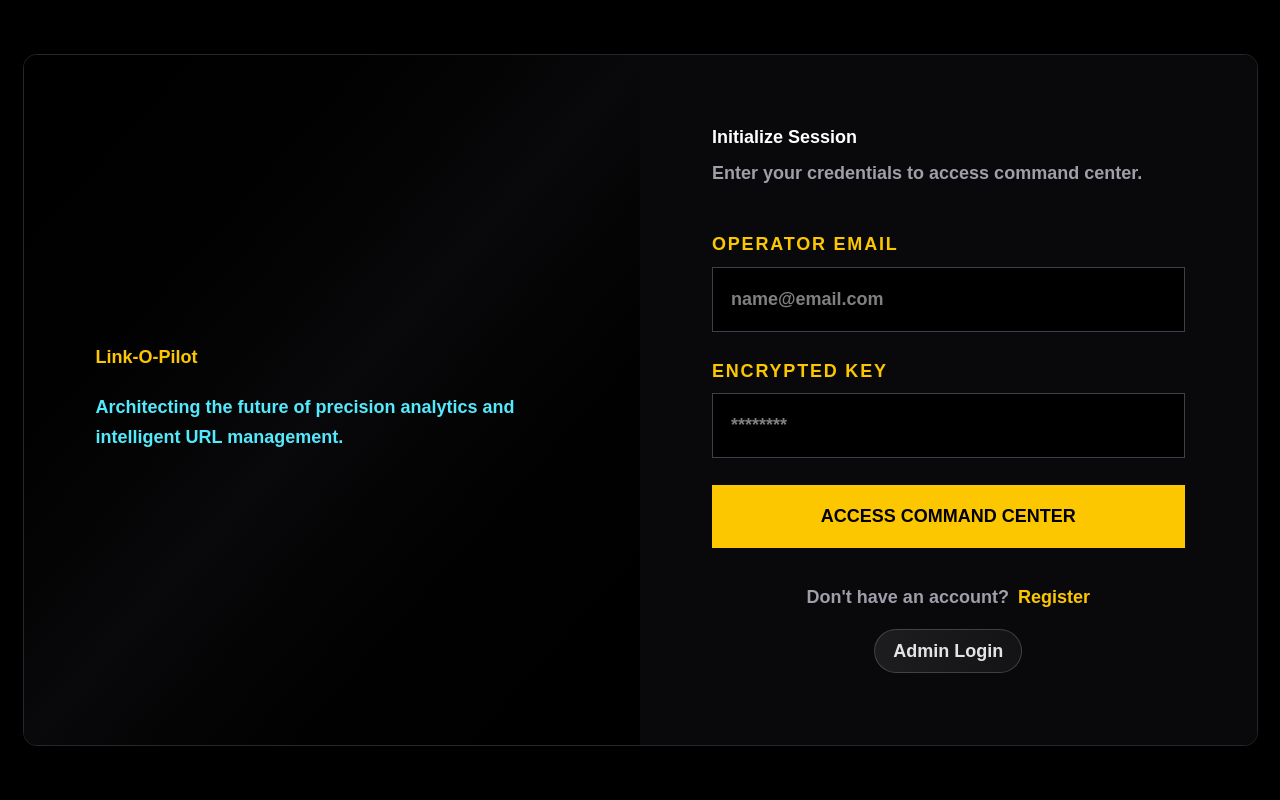
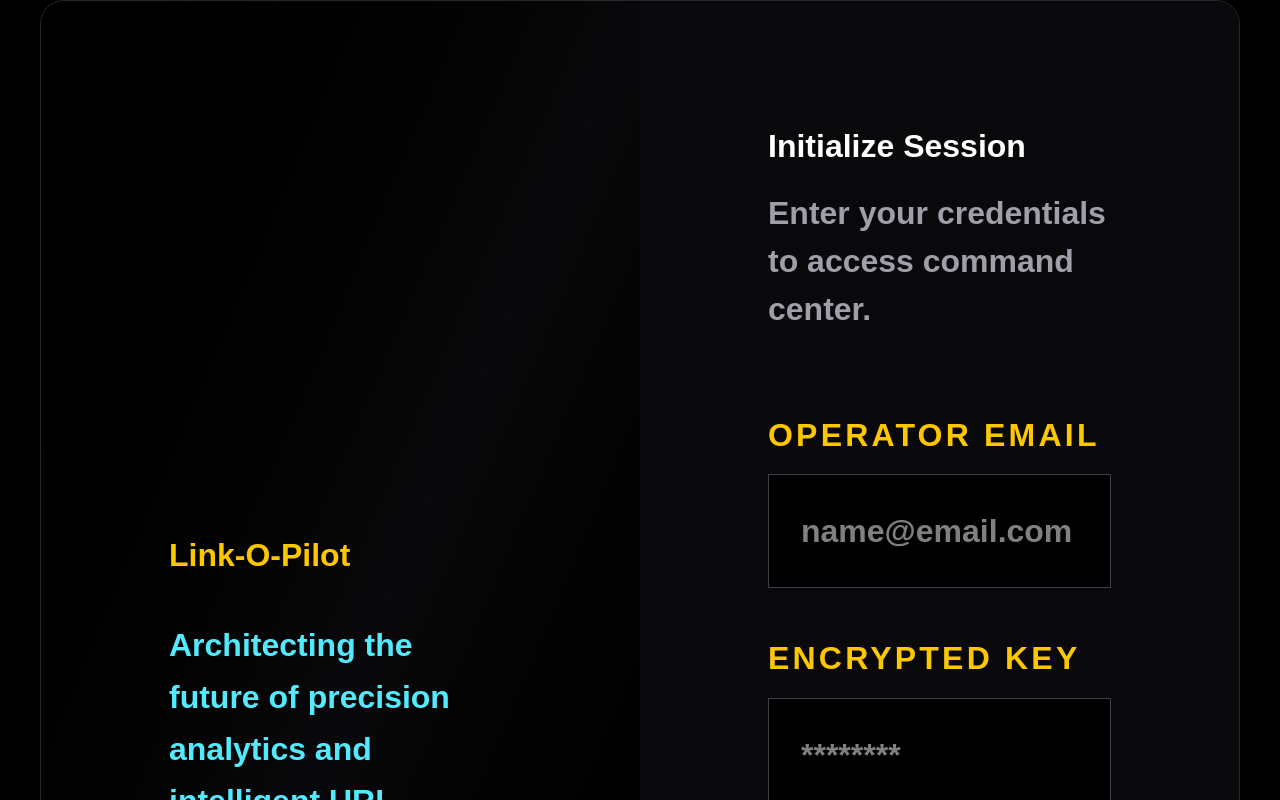
Before and after one commit to sudharshansudhir/linkopilot, a React (Vite) app in the folder frontend/: page /login in a window 1280 px wide. Shown: the top 800 px of the page. Built offline with nearby package versions, Linux system fonts and the light colour scheme; no server answers; a web font is replaced by a local one.

Commit message:
commit-3.2-font-update

```diff
--- a/frontend/src/index.css
+++ b/frontend/src/index.css
@@ -3,6 +3,6 @@
 *{
   font-family: "Iceland", sans-serif;
   font-weight: 600;
-  font-size: large;
+  font-size: xx-large;
   font-style: normal;
 }
```
